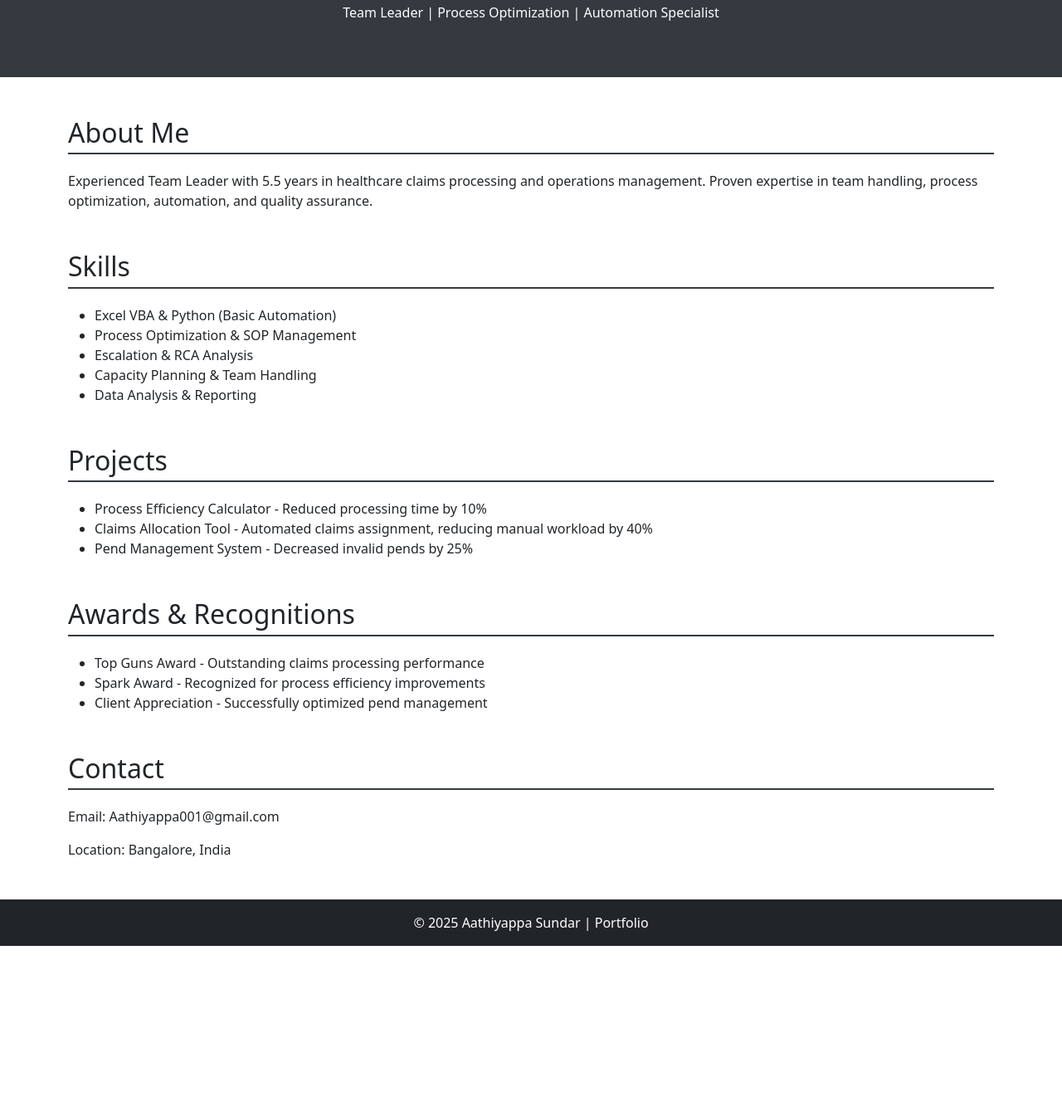
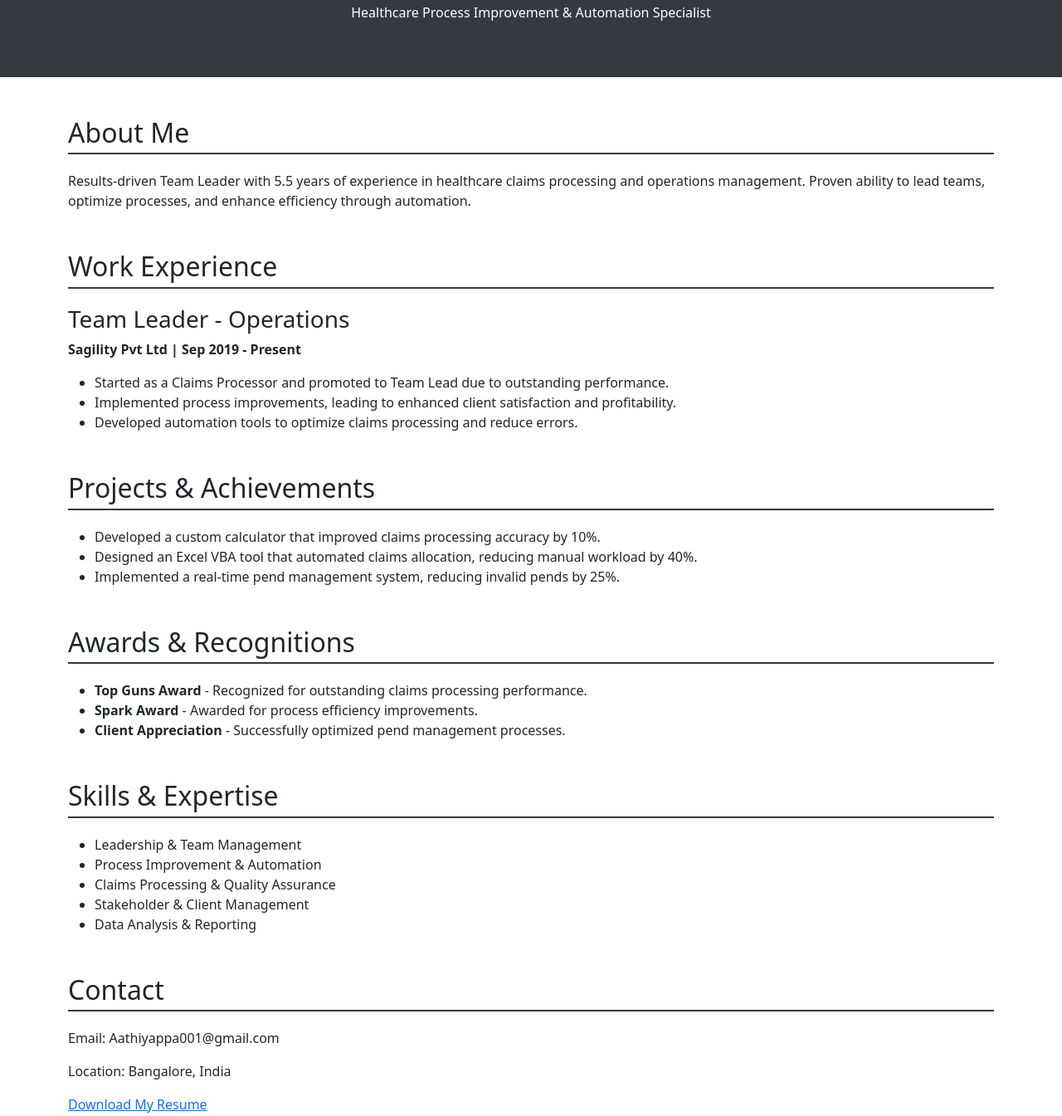
Before and after one commit to Aathiyapp/Aathiyappa-Portfolio, a plain HTML site: page index.html in a window 1280 px wide. Shown: the part 159-1504 px from the top of the page at 83% size. Before the commit the page ends 1299 px from the top, so only its background shows below. Drawn offline with nearby package versions, Linux system fonts and the light colour scheme.

Commit message:
Add files via upload

```diff
--- a/index.html
+++ b/index.html
@@ -19,9 +19,10 @@
             <div class="collapse navbar-collapse" id="navbarNav">
                 <ul class="navbar-nav ms-auto">
                     <li class="nav-item"><a class="nav-link" href="#about">About</a></li>
-                    <li class="nav-item"><a class="nav-link" href="#skills">Skills</a></li>
+                    <li class="nav-item"><a class="nav-link" href="#experience">Experience</a></li>
                     <li class="nav-item"><a class="nav-link" href="#projects">Projects</a></li>
                     <li class="nav-item"><a class="nav-link" href="#awards">Awards</a></li>
+                    <li class="nav-item"><a class="nav-link" href="#skills">Skills</a></li>
                     <li class="nav-item"><a class="nav-link" href="#contact">Contact</a></li>
                 </ul>
             </div>
@@ -31,34 +32,34 @@
     <!-- Hero Section -->
     <header class="hero text-center">
         <h1>Welcome to My Portfolio</h1>
-        <p>Team Leader | Process Optimization | Automation Specialist</p>
+        <p>Healthcare Process Improvement & Automation Specialist</p>
     </header>
 
     <!-- About Section -->
     <section id="about" class="container my-5">
         <h2>About Me</h2>
-        <p>Experienced Team Leader with 5.5 years in healthcare claims processing and operations management. Proven expertise in team handling, process optimization, automation, and quality assurance.</p>
+        <p>Results-driven Team Leader with 5.5 years of experience in healthcare claims processing and operations management. Proven ability to lead teams, optimize processes, and enhance efficiency through automation.</p>
     </section>
 
-    <!-- Skills Section -->
-    <section id="skills" class="container my-5">
-        <h2>Skills</h2>
+    <!-- Experience Section -->
+    <section id="experience" class="container my-5">
+        <h2>Work Experience</h2>
+        <h3>Team Leader - Operations</h3>
+        <p><strong>Sagility Pvt Ltd | Sep 2019 - Present</strong></p>
         <ul>
-            <li>Excel VBA & Python (Basic Automation)</li>
-            <li>Process Optimization & SOP Management</li>
-            <li>Escalation & RCA Analysis</li>
-            <li>Capacity Planning & Team Handling</li>
-            <li>Data Analysis & Reporting</li>
+            <li>Started as a Claims Processor and promoted to Team Lead due to outstanding performance.</li>
+            <li>Implemented process improvements, leading to enhanced client satisfaction and profitability.</li>
+            <li>Developed automation tools to optimize claims processing and reduce errors.</li>
         </ul>
     </section>
 
     <!-- Projects Section -->
     <section id="projects" class="container my-5">
-        <h2>Projects</h2>
+        <h2>Projects & Achievements</h2>
         <ul>
-            <li>Process Efficiency Calculator - Reduced processing time by 10%</li>
-            <li>Claims Allocation Tool - Automated claims assignment, reducing manual workload by 40%</li>
-            <li>Pend Management System - Decreased invalid pends by 25%</li>
+            <li>Developed a custom calculator that improved claims processing accuracy by 10%.</li>
+            <li>Designed an Excel VBA tool that automated claims allocation, reducing manual workload by 40%.</li>
+            <li>Implemented a real-time pend management system, reducing invalid pends by 25%.</li>
         </ul>
     </section>
 
@@ -66,9 +67,21 @@
     <section id="awards" class="container my-5">
         <h2>Awards & Recognitions</h2>
         <ul>
-            <li>Top Guns Award - Outstanding claims processing performance</li>
-            <li>Spark Award - Recognized for process efficiency improvements</li>
-            <li>Client Appreciation - Successfully optimized pend management</li>
+            <li><strong>Top Guns Award</strong> - Recognized for outstanding claims processing performance.</li>
+            <li><strong>Spark Award</strong> - Awarded for process efficiency improvements.</li>
+            <li><strong>Client Appreciation</strong> - Successfully optimized pend management processes.</li>
+        </ul>
+    </section>
+
+    <!-- Skills Section -->
+    <section id="skills" class="container my-5">
+        <h2>Skills & Expertise</h2>
+        <ul>
+            <li>Leadership & Team Management</li>
+            <li>Process Improvement & Automation</li>
+            <li>Claims Processing & Quality Assurance</li>
+            <li>Stakeholder & Client Management</li>
+            <li>Data Analysis & Reporting</li>
         </ul>
     </section>
 
@@ -77,6 +90,7 @@
         <h2>Contact</h2>
         <p>Email: Aathiyappa001@gmail.com</p>
         <p>Location: Bangalore, India</p>
+        <a href="resume.pdf" download>Download My Resume</a>
     </section>
 
     <!-- Footer -->
```
